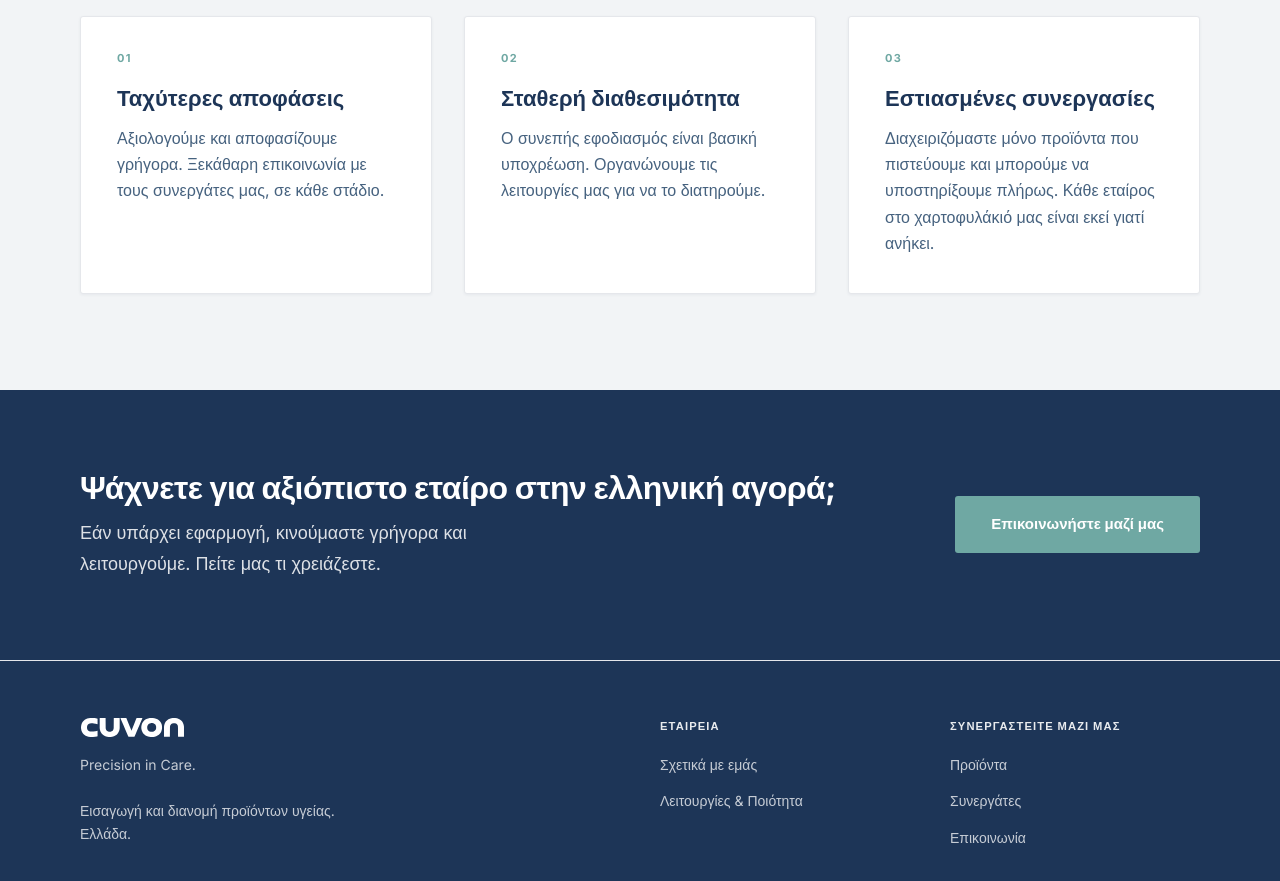
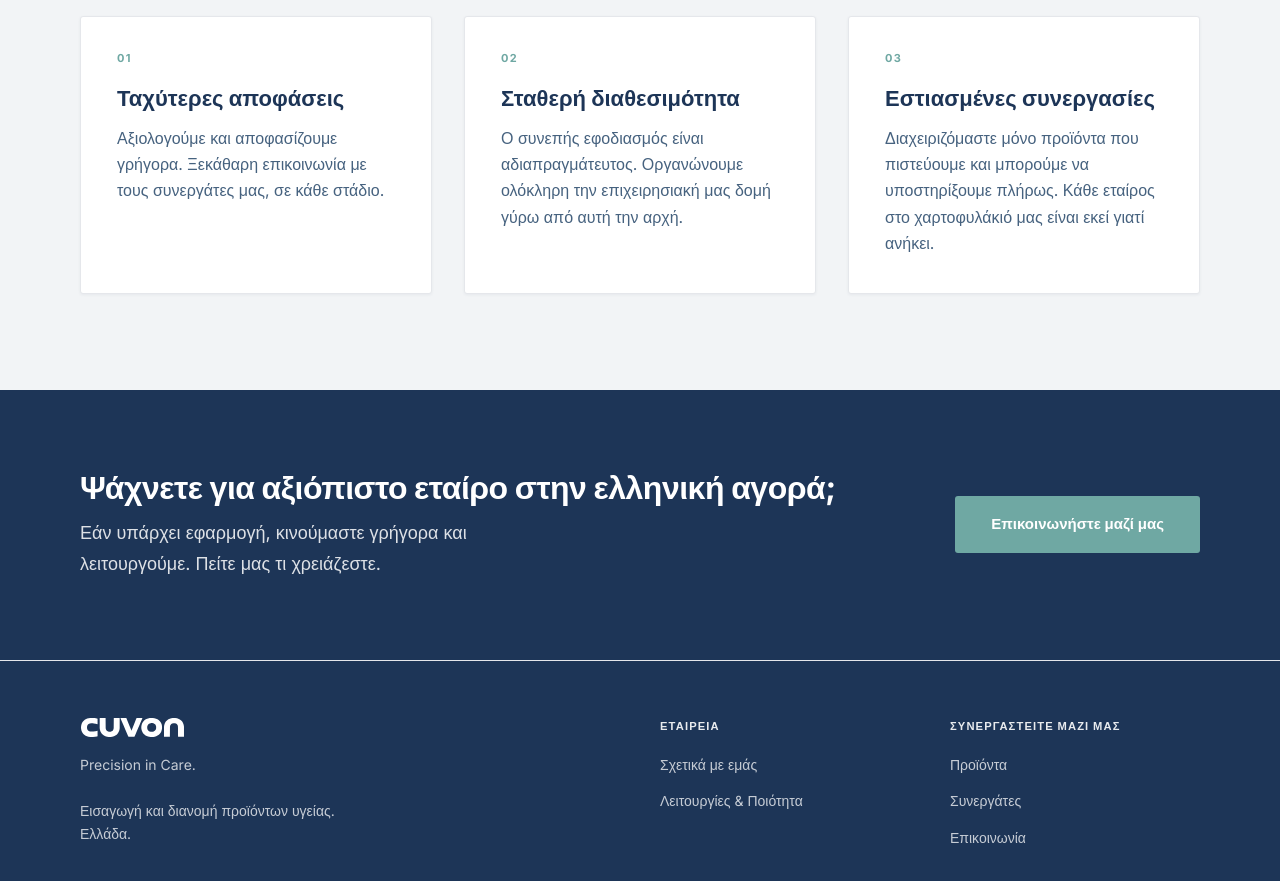
Before and after one commit to Cuvon/cuvon.gr, a Next.js app: page /gr in a window 1280 px wide. Shown: the part 920-1801 px from the top of the page. Built offline with nearby package versions, Linux system fonts and the light colour scheme; no server answers.

Commit message:
Update page.tsx

```diff
--- a/app/gr/page.tsx
+++ b/app/gr/page.tsx
@@ -26,7 +26,7 @@ const differentiators = [
   {
     num: '02',
     title: 'Σταθερή διαθεσιμότητα',
-    body: 'Ο συνεπής εφοδιασμός είναι βασική υποχρέωση. Οργανώνουμε τις λειτουργίες μας για να το διατηρούμε.',
+    body: 'Ο συνεπής εφοδιασμός είναι αδιαπραγμάτευτος. Οργανώνουμε ολόκληρη την επιχειρησιακή μας δομή γύρω από αυτή την αρχή.',
   },
   {
     num: '03',
```
